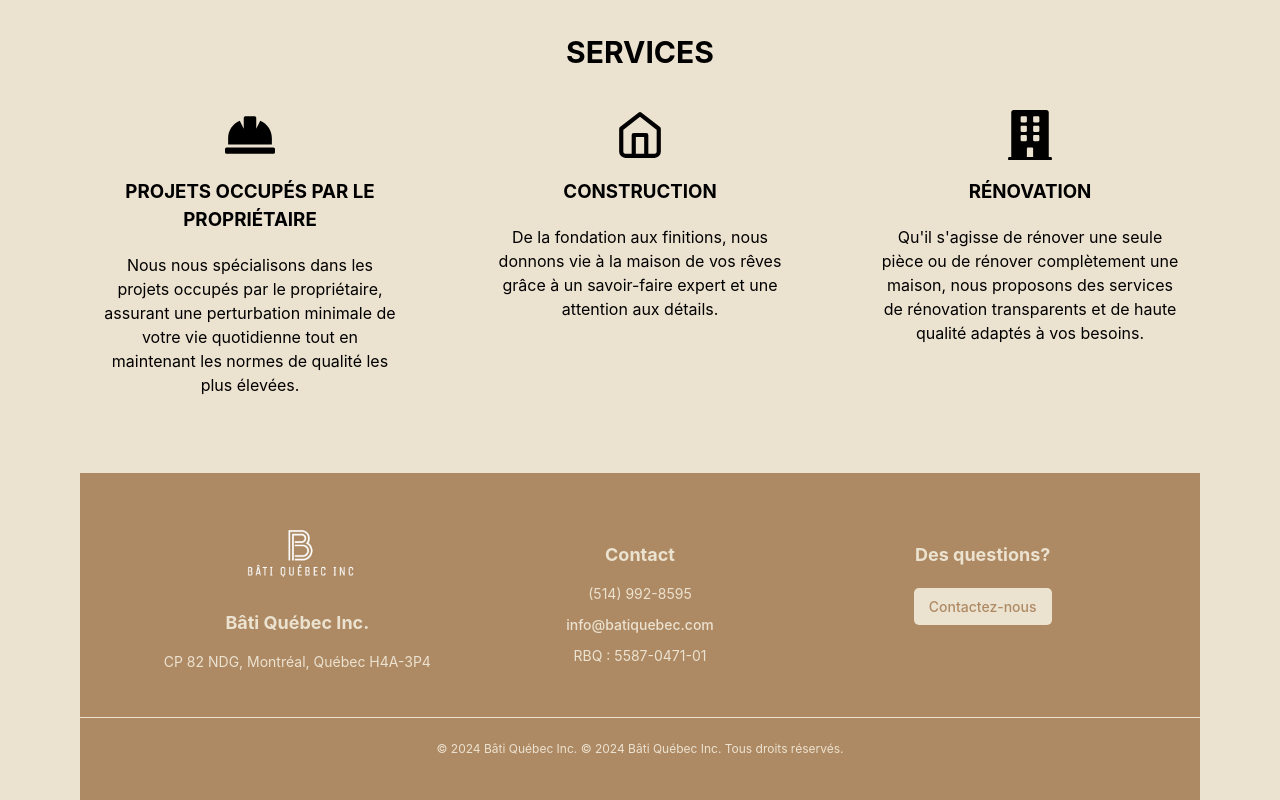
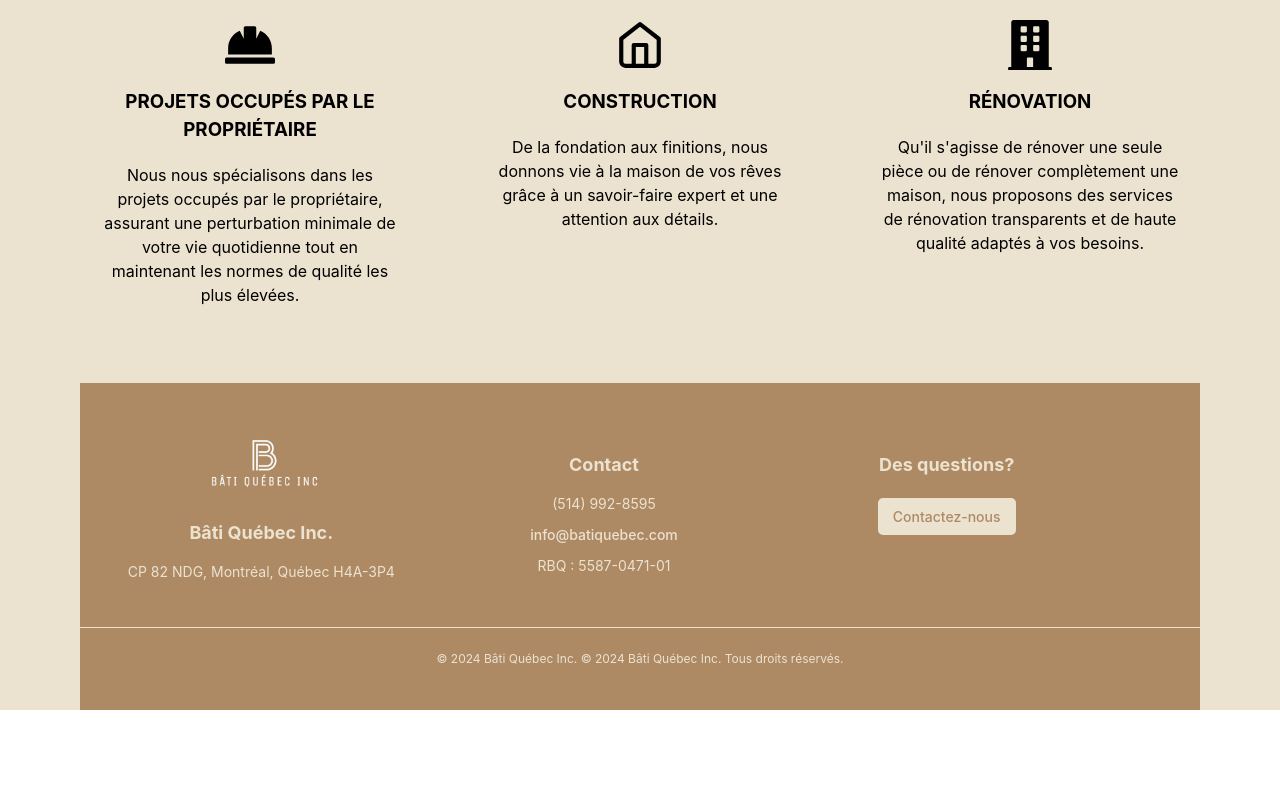
Before and after one commit to MyriamAssam/bati, a React (Vite) app: page / in a window 1280 px wide. Shown: the part 825-1625 px from the top of the page. After the commit the page ends 1535 px from the top, so only its background shows below. Built offline with nearby package versions, Linux system fonts and the light colour scheme.

Commit message:
Ajustement style

```diff
--- a/src/App.css
+++ b/src/App.css
@@ -1,7 +1,14 @@
 #root {
   display: flex;
   flex-direction: column;
-  flex-grow: 1;
+  min-height: 100vh;
+}
+
+main {
+  flex: 1;
+  /* ✅ Force le main à prendre l’espace restant */
+  padding: 20px;
+  /* Ajoutez du padding pour éviter que le contenu colle aux bords */
 }
 
 html,
@@ -200,27 +207,15 @@ nav {
 
 
 
-/* ✅ Correction du Main */
-main {
-  flex: 1;
-  padding: 0;
-  text-align: center;
-  position: relative;
-  min-height: 100vh;
-  margin-top: 90px;
-  /* ✅ Évite le chevauchement du header */
-}
 
 /* ✅ Correction du Footer */
 .footer {
   width: 100%;
   background-color: #AD8A64;
   padding: 30px 0;
-  display: flex;
-  flex-direction: column;
-  align-items: center;
   text-align: center;
   margin-top: auto;
+  /* ✅ Force le footer à rester en bas */
 }
 
 .footer-container {
@@ -301,14 +296,14 @@ main {
   background-color: #ECE2D0;
 }
 
-/* Uniformiser les formulaires Contact et RDV */
+
 .form-container {
   max-width: 800px;
   width: 90%;
 
 }
 
-/* ✅ Ajustement mobile */
+
 @media (max-width: 768px) {
   .footer-container {
     grid-template-columns: 1fr;
```
